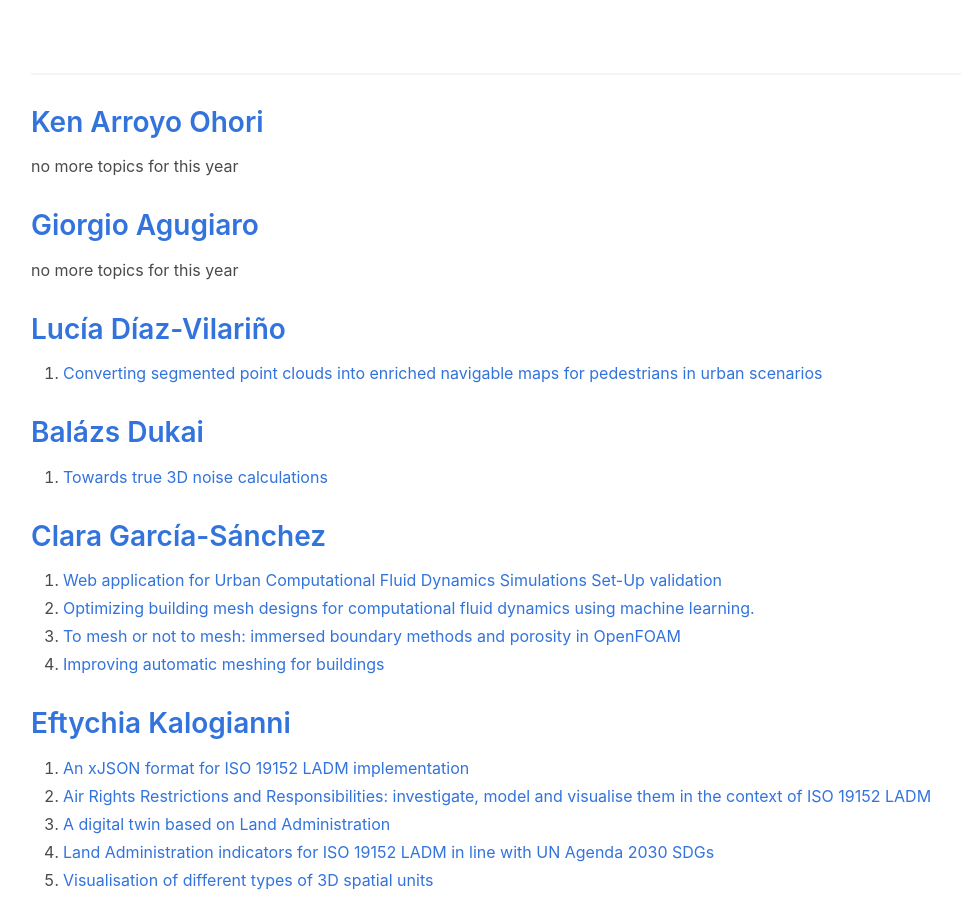
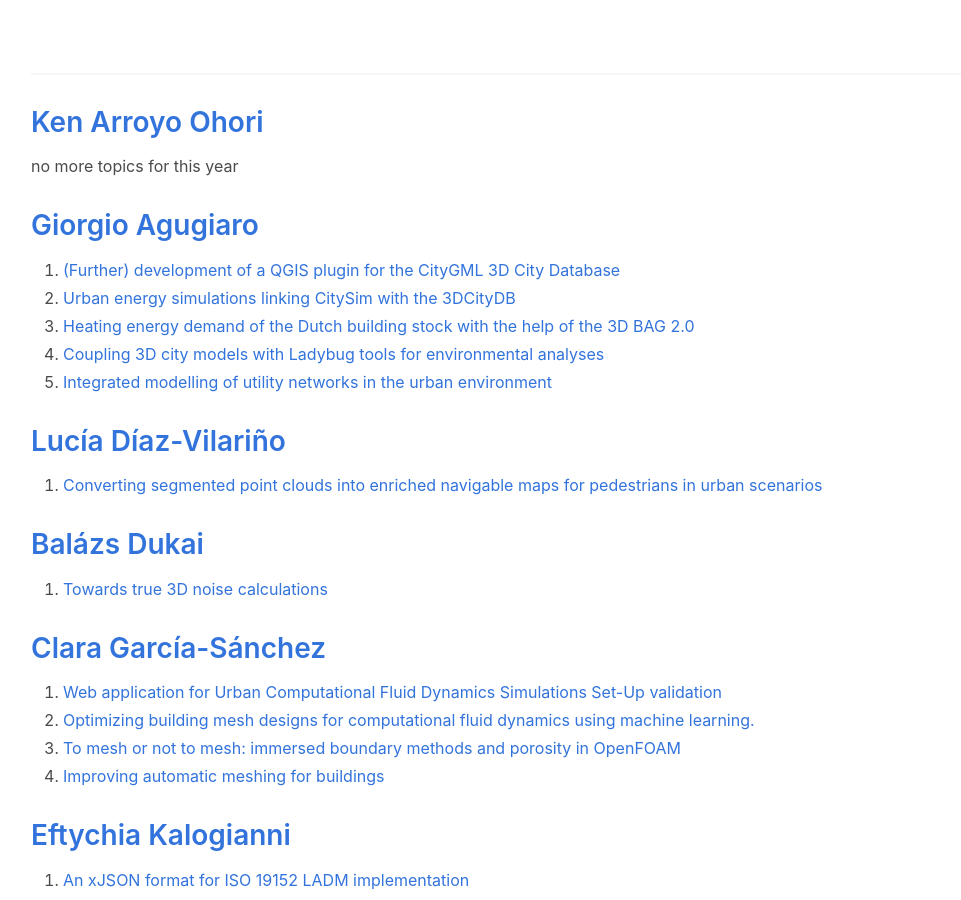
Before and after one commit to tudelft3d/geo2020, a Jekyll site: the page built from potentialtopics/index.md, in a window 1280 px wide and 900 px high, scrolled down 1015 px. Shown: the whole window, without its empty margins (33-994 px from the left). Built offline with Jekyll 4.4.1, drawn with Linux system fonts in a browser that asks for light colours; nearby versions of some CDN libraries.

Commit message:
Update index.md

```diff
--- a/potentialtopics/index.md
+++ b/potentialtopics/index.md
@@ -36,15 +36,13 @@
 no more topics for this year
 
 ## [Giorgio Agugiaro](https://3d.bk.tudelft.nl/gagugiaro/)
-no more topics for this year
 
-<!--  1. [Heating energy demand of the Dutch building stock with the help of the 3D BAG 2.0](https://3d.bk.tudelft.nl/education/msctopics/#heating-energy-demand-of-the-dutch-building-stock-with-the-help-of-the-3d-bag-20)
- 2. [Dynamic energy simulations based on the 3D BAG 2.0](https://3d.bk.tudelft.nl/education/msctopics/#dynamic-energy-simulations-based-on-the-3d-bag-20)
- 3. [Development of a QGIS plugin for the CityGML 3D City Database](https://3d.bk.tudelft.nl/education/msctopics/#development-of-a-qgis-plugin-for-the-citygml-3d-city-database)
- 4. [Extension of a GIS-supported design tool for new urban development areas](https://3d.bk.tudelft.nl/education/msctopics/#extension-of-a-gis-supported-design-tool-for-new-urban-development-areas)
- 5. [Coupling 3D city models with Ladybug tools for environmental analyses](https://3d.bk.tudelft.nl/education/msctopics/#coupling-3d-city-models-with-ladybug-tools-for-environmental-analyses)
- 6. [Integrated modelling of utility networks in the urban environment](https://3d.bk.tudelft.nl/education/msctopics/#integrated-modelling-of-utility-networks-in-the-urban-environment)
- -->
+ 1. [(Further) development of a QGIS plugin for the CityGML 3D City Database](https://3d.bk.tudelft.nl/education/msctopics/#further-development-of-a-qgis-plugin-for-the-citygml-3d-city-database)
+ 2. [Urban energy simulations linking CitySim with the 3DCityDB](https://3d.bk.tudelft.nl/education/msctopics/#urban-energy-simulations-linking-citysim-with-the-3dcitydb)
+ 3. [Heating energy demand of the Dutch building stock with the help of the 3D BAG 2.0](https://3d.bk.tudelft.nl/education/msctopics/#heating-energy-demand-of-the-dutch-building-stock-with-the-help-of-the-3d-bag-20)
+ 4. [Coupling 3D city models with Ladybug tools for environmental analyses](https://3d.bk.tudelft.nl/education/msctopics/#coupling-3d-city-models-with-ladybug-tools-for-environmental-analyses)
+ 5. [Integrated modelling of utility networks in the urban environment](https://3d.bk.tudelft.nl/education/msctopics/#integrated-modelling-of-utility-networks-in-the-urban-environment)
+
 
 ## [Lucía Díaz-Vilariño](https://www.tudelft.nl/en/staff/l.diaz-vilarino/)
 1. [Converting segmented point clouds into enriched navigable maps for pedestrians in urban scenarios](https://wiki.tudelft.nl/bin/view/Organisation/OTB/GISt/MScThesisTopics#Converting_segmented_point_clouds_into_enriched_navigable_maps_for_pedestrians_in_urban_scenarios)
```
